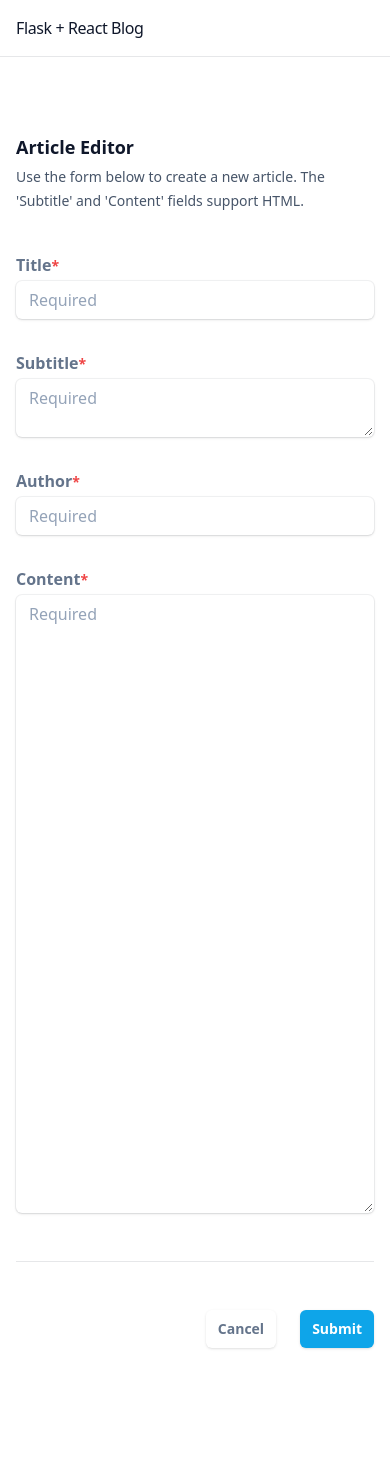
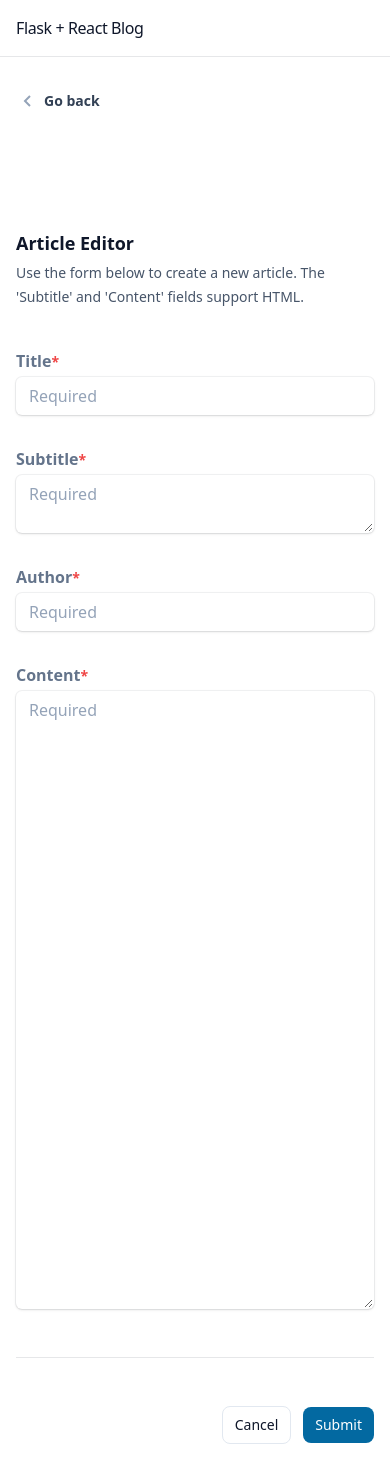
Before and after one commit to eliasmatheus/simple-flask-blog-web, a React (Vite) app: page /new-article in a window 390 px wide. Shown: the top 1482 px of the page. Before the commit the page ends 1452 px from the top, so only its background shows below. Built offline with nearby package versions, Linux system fonts and the light colour scheme.

Commit message:
feat: add new buttons and delete article feature

```diff
--- /dev/null
+++ b/src/components/Buttons/Button.tsx
@@ -0,0 +1,75 @@
+import { ButtonHTMLAttributes } from 'react';
+
+interface ButtonProps extends ButtonHTMLAttributes<HTMLButtonElement> {
+  loading?: boolean;
+  outline?: boolean;
+  ghost?: boolean;
+  color?:
+    | 'default'
+    | 'alternative'
+    | 'dark'
+    | 'light'
+    | 'green'
+    | 'red'
+    | 'yellow'
+    | 'purple';
+}
+
+export const BASIC_BUTTON_CLASS = `
+  px-3 py-2
+  focus:ring-4 focus:outline-none
+  font-medium
+  text-sm
+`;
+
+function ButtonLoader() {
+  return (
+    <>
+      <svg
+        aria-hidden="true"
+        role="status"
+        className="inline w-4 h-4 mr-3 text-white animate-spin"
+        viewBox="0 0 100 101"
+        fill="none"
+        xmlns="http://www.w3.org/2000/svg"
+      >
+        <path
+          d="M100 50.5908C100 78.2051 77.6142 100.591 50 100.591C22.3858 100.591 0 78.2051 0 50.5908C0 22.9766 22.3858 0.59082 50 0.59082C77.6142 0.59082 100 22.9766 100 50.5908ZM9.08144 50.5908C9.08144 73.1895 27.4013 91.5094 50 91.5094C72.5987 91.5094 90.9186 73.1895 90.9186 50.5908C90.9186 27.9921 72.5987 9.67226 50 9.67226C27.4013 9.67226 9.08144 27.9921 9.08144 50.5908Z"
+          fill="#E5E7EB"
+        />
+        <path
+          d="M93.9676 39.0409C96.393 38.4038 97.8624 35.9116 97.0079 33.5539C95.2932 28.8227 92.871 24.3692 89.8167 20.348C85.8452 15.1192 80.8826 10.7238 75.2124 7.41289C69.5422 4.10194 63.2754 1.94025 56.7698 1.05124C51.7666 0.367541 46.6976 0.446843 41.7345 1.27873C39.2613 1.69328 37.813 4.19778 38.4501 6.62326C39.0873 9.04874 41.5694 10.4717 44.0505 10.1071C47.8511 9.54855 51.7191 9.52689 55.5402 10.0491C60.8642 10.7766 65.9928 12.5457 70.6331 15.2552C75.2735 17.9648 79.3347 21.5619 82.5849 25.841C84.9175 28.9121 86.7997 32.2913 88.1811 35.8758C89.083 38.2158 91.5421 39.6781 93.9676 39.0409Z"
+          fill="currentColor"
+        />
+      </svg>
+      Loading...
+    </>
+  );
+}
+
+export function Button({ loading, children, color, ...props }: ButtonProps) {
+  if (!color) color = 'default';
+
+  const buttonTypes = {
+    default: `text-white bg-sky-700 hover:bg-sky-800 focus:ring-sky-300 rounded-lg dark:bg-sky-600 dark:hover:bg-sky-700 dark:focus:ring-sky-800`,
+    alternative: `text-slate-900  bg-white rounded-lg border border-slate-200 hover:bg-slate-100 hover:text-sky-700 focus:z-10 focus:ring-slate-200 dark:focus:ring-slate-700 dark:bg-slate-800 dark:text-slate-400 dark:border-slate-600 dark:hover:text-white dark:hover:bg-slate-700`,
+    dark: `text-white bg-slate-800 hover:bg-slate-900 focus:ring-slate-300 rounded-lg dark:bg-slate-800 dark:hover:bg-slate-700 dark:focus:ring-slate-700 dark:border-slate-700`,
+    light: `text-slate-900 bg-white border border-slate-300 hover:bg-slate-100 focus:ring-slate-200 rounded-lg dark:bg-slate-800 dark:text-white dark:border-slate-600 dark:hover:bg-slate-700 dark:hover:border-slate-600 dark:focus:ring-slate-700`,
+    green: `text-white bg-green-700 hover:bg-green-800 focus:ring-green-300 rounded-lg dark:bg-green-600 dark:hover:bg-green-700 dark:focus:ring-green-800`,
+    red: ` text-white bg-red-700 hover:bg-red-800 focus:ring-red-300 rounded-lg dark:bg-red-600 dark:hover:bg-red-700 dark:focus:ring-red-900`,
+    yellow: `text-white bg-yellow-400 hover:bg-yellow-500 focus:ring-yellow-300 rounded-lg dark:focus:ring-yellow-900`,
+    purple: `text-white bg-purple-700 hover:bg-purple-800 focus:ring-purple-300 rounded-lg dark:bg-purple-600 dark:hover:bg-purple-700 dark:focus:ring-purple-900`,
+  };
+
+  return (
+    <button
+      {...props}
+      className={`
+        ${BASIC_BUTTON_CLASS}
+        ${buttonTypes[color]}
+      `}
+    >
+      {loading ? <ButtonLoader /> : children}
+    </button>
+  );
+}
--- /dev/null
+++ b/src/components/Buttons/GoBackButton.tsx
@@ -0,0 +1,20 @@
+import { useNavigate } from 'react-router-dom';
+import { ButtonHTMLAttributes } from 'react';
+import { BiChevronLeft } from 'react-icons/bi';
+
+interface LinkButtonProps extends ButtonHTMLAttributes<HTMLButtonElement> {}
+
+export function GoBackButton(props: LinkButtonProps) {
+  const navigate = useNavigate();
+
+  return (
+    <button
+      {...props}
+      onClick={() => navigate(-1)}
+      className="group flex font-semibold text-sm leading-6 text-slate-700 hover:text-slate-900 dark:text-slate-200 dark:hover:text-white"
+    >
+      <BiChevronLeft className="text-lg mr-1 text-slate-400 w-auto h-6 group-hover:text-slate-600 dark:group-hover:text-slate-300" />
+      Go back
+    </button>
+  );
+}
--- /dev/null
+++ b/src/components/Buttons/LinkButton.tsx
@@ -0,0 +1,16 @@
+import { Link, LinkProps } from 'react-router-dom';
+
+interface LinkButtonProps extends LinkProps {
+  children: React.ReactNode;
+}
+
+export function LinkButton({ children, ...props }: LinkButtonProps) {
+  return (
+    <Link
+      {...props}
+      className="group flex font-semibold text-sm leading-6 text-slate-700 hover:text-slate-900 dark:text-slate-200 dark:hover:text-white"
+    >
+      {children}
+    </Link>
+  );
+}
--- a/src/components/Form/Button.tsx
+++ /dev/null
@@ -1,63 +0,0 @@
-import { ButtonHTMLAttributes } from 'react';
-
-interface ButtonProps extends ButtonHTMLAttributes<HTMLButtonElement> {
-  loading?: boolean;
-  outline?: boolean;
-  ghost?: boolean;
-  status?: 'sky' | 'red';
-}
-
-export function Button({ loading, children, ...props }: ButtonProps) {
-  let extra = '';
-
-  if (props.status === 'sky' || props.status === 'red') {
-    extra = `bg-${props.status}-500 text-white hover:bg-${props.status}-600 focus:ring-${props.status}-500`;
-
-    if (props.outline) {
-      extra = `bg-transparent hover:bg-${props.status}-500 text-${props.status}-700 hover:text-white border border-${props.status}-500 hover:border-transparent`;
-    }
-  }
-
-  return (
-    <button
-      {...props}
-      className={`
-        flex-auto
-        shadow
-        rounded-md
-        text-sm
-        border-y
-        py-2 px-3
-        font-semibold
-        focus:outline-none focus:ring-2 focus:ring-offset-2
-        border-transparent
-        ${extra ?? ''}
-      `}
-    >
-      {loading ? (
-        <>
-          <svg
-            aria-hidden="true"
-            role="status"
-            className="inline w-4 h-4 mr-3 text-white animate-spin"
-            viewBox="0 0 100 101"
-            fill="none"
-            xmlns="http://www.w3.org/2000/svg"
-          >
-            <path
-              d="M100 50.5908C100 78.2051 77.6142 100.591 50 100.591C22.3858 100.591 0 78.2051 0 50.5908C0 22.9766 22.3858 0.59082 50 0.59082C77.6142 0.59082 100 22.9766 100 50.5908ZM9.08144 50.5908C9.08144 73.1895 27.4013 91.5094 50 91.5094C72.5987 91.5094 90.9186 73.1895 90.9186 50.5908C90.9186 27.9921 72.5987 9.67226 50 9.67226C27.4013 9.67226 9.08144 27.9921 9.08144 50.5908Z"
-              fill="#E5E7EB"
-            />
-            <path
-              d="M93.9676 39.0409C96.393 38.4038 97.8624 35.9116 97.0079 33.5539C95.2932 28.8227 92.871 24.3692 89.8167 20.348C85.8452 15.1192 80.8826 10.7238 75.2124 7.41289C69.5422 4.10194 63.2754 1.94025 56.7698 1.05124C51.7666 0.367541 46.6976 0.446843 41.7345 1.27873C39.2613 1.69328 37.813 4.19778 38.4501 6.62326C39.0873 9.04874 41.5694 10.4717 44.0505 10.1071C47.8511 9.54855 51.7191 9.52689 55.5402 10.0491C60.8642 10.7766 65.9928 12.5457 70.6331 15.2552C75.2735 17.9648 79.3347 21.5619 82.5849 25.841C84.9175 28.9121 86.7997 32.2913 88.1811 35.8758C89.083 38.2158 91.5421 39.6781 93.9676 39.0409Z"
-              fill="currentColor"
-            />
-          </svg>
-          Loading...
-        </>
-      ) : (
-        children
-      )}
-    </button>
-  );
-}
--- a/src/components/Form/GhostButton.tsx
+++ b/src/components/Form/GhostButton.tsx
@@ -1,4 +1,5 @@
 import { ButtonHTMLAttributes } from 'react';
+import { BASIC_BUTTON_CLASS } from '../Buttons/Button';
 
 interface ButtonProps extends ButtonHTMLAttributes<HTMLButtonElement> {
   status?: 'danger' | 'primary';
@@ -10,52 +11,20 @@ export function GhostButton(props: ButtonProps) {
   }
 
   const colors = {
-    danger: 'sky',
-    primary: 'sky',
+    danger:
+      'hover:bg-red-600 dark:hover:bg-red-400 dark:hover:ring-red-500 dark:hover:text-red-900',
+    primary:
+      'hover:bg-sky-600 dark:hover:bg-sky-400 dark:hover:ring-sky-500 dark:hover:text-sky-900',
   };
-
-  const button = `
-   bg-sky-500
-   flex-auto
-   shadow
-   text-white
-   rounded-md
-   text-sm
-   border-y
-   border-transparent
-   py-2
-   font-semibold
-   px-3
-   hover:bg-sky-600
-   dark:hover:bg-sky-400
-   focus:outline-none
-   focus:ring-2
-   focus:ring-offset-2
-   focus:ring-sky-300
-   dark:focus:ring-offset-slate-900
-   dark:focus:ring-sky-700`;
 
   return (
     <button
       {...props}
       className={`
-        flex-auto
-        shadow
-        rounded-md
-        font-semibold
-        ring-1
-        ring-slate-900/5
-        leading-5
-        sm:text-sm border
-        border-transparent
-        py-2
-        px-3
+        ${BASIC_BUTTON_CLASS}
+        ring-1 ring-slate-900/5
         text-slate-900 dark:text-white
-        focus:outline-none
-        hover:bg-${colors[props.status]}-600
-        dark:hover:bg-${colors[props.status]}-400
-        dark:hover:ring-${colors[props.status]}-500
-        dark:hover:text-slate-900
+        ${colors[props.status]}
         bg-white dark:bg-slate-700/20
         dark:ring-slate-200/20
       `}
--- a/src/components/ToastContainer/index.tsx
+++ b/src/components/ToastContainer/index.tsx
@@ -10,8 +10,6 @@ interface ToastContainerProps {
 }
 
 const ToastComponent: React.FC<ToastContainerProps> = ({ messages }) => {
-  console.log('messages:', messages);
-
   const transitions = useTransition(messages, {
     from: { right: '-120%', opacity: 0 },
     enter: { right: '0%', opacity: 1 },
--- a/src/pages/ArticleEditor.tsx
+++ b/src/pages/ArticleEditor.tsx
@@ -2,13 +2,14 @@ import { useEffect, useState } from 'react';
 import { useLocation, useNavigate, useParams } from 'react-router-dom';
 import { FieldValues, useForm } from 'react-hook-form';
 
-import { Button } from '../components/Form/Button';
+import { Button } from '../components/Buttons/Button';
 import { Input } from '../components/Form/Input';
 import { Textarea } from '../components/Form/TextArea';
 import Header from '../components/Header';
 import api from '../services/api';
 import { ErrorWarning } from '../components/Form/ErrorWarning';
 import { useToast } from '../hooks/toast';
+import { GoBackButton } from '../components/Buttons/GoBackButton';
 
 const INITIAL_VALUES = {
   title: '',
@@ -53,7 +54,7 @@ function ArticleEditor() {
    *
    * @param data - Dados do formulário
    */
-  async function handleCreateArticle(data: FieldValues) {
+  function handleCreateArticle(data: FieldValues) {
     const formData = new FormData();
 
     // Se estiver editando, envia o id do artigo
@@ -67,6 +68,13 @@ function ArticleEditor() {
 
     setLoadingSubmit(true);
 
+    // Simula o tempo de espera para a requisição
+    setTimeout(() => {
+      submitArticle(formData);
+    }, 2000);
+  }
+
+  async function submitArticle(formData: FormData) {
     try {
       const method = id ? 'put' : 'post';
 
@@ -75,7 +83,6 @@ function ArticleEditor() {
       addToast({
         type: 'success',
         title: `Article ${id ? 'updated' : 'created'} successfully!`,
-        // description: 'Você já pode fazer seu logon no GoBarber',
       });
 
       setSubmitSuccessful(true);
@@ -98,13 +105,15 @@ function ArticleEditor() {
     reset(INITIAL_VALUES);
   }, [isSubmitSuccessful]);
 
-  function handleCancel() {
-    navigate('/');
-  }
-
   return (
     <>
       <Header />
+
+      <div className="max-w-8xl mx-auto">
+        <div className="flex px-4 pt-8 pb-10 lg:px-8">
+          <GoBackButton />
+        </div>
+      </div>
 
       <main className="max-w-[52rem] mx-auto px-4 pb-10 sm:px-6 md:px-8 xl:px-12 lg:max-w-6xl">
         <header className="py-16">
@@ -206,15 +215,19 @@ function ArticleEditor() {
                   </div>
                 </div>
 
-                <div className="mt-6 flex items-center justify-end gap-x-6">
+                <div className="mt-6 flex items-center justify-end gap-x-3">
                   <div>
-                    <Button type="button" ghost onClick={handleCancel}>
+                    <Button
+                      type="button"
+                      color="alternative"
+                      onClick={() => navigate(-1)}
+                    >
                       Cancel
                     </Button>
                   </div>
 
                   <div>
-                    <Button type="submit" status="sky" loading={loadingSubmit}>
+                    <Button type="submit" color="default" loading={loadingSubmit}>
                       Submit
                     </Button>
                   </div>
--- a/src/pages/Root.tsx
+++ b/src/pages/Root.tsx
@@ -18,7 +18,6 @@ function Root() {
 
   useEffect(() => {
     api.get('/articles').then(response => {
-      console.log('api.get -> response:', response);
       setArticles(response.data.articles);
     });
   }, []);
```
Also changed, not shown: src/pages/Article.tsx (+58 -35 lines).
